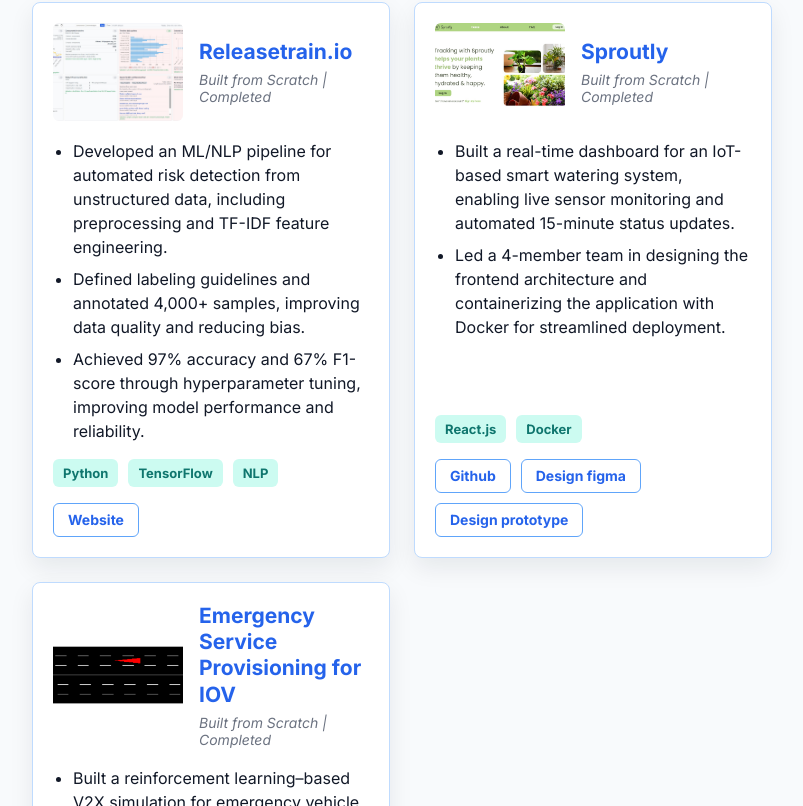
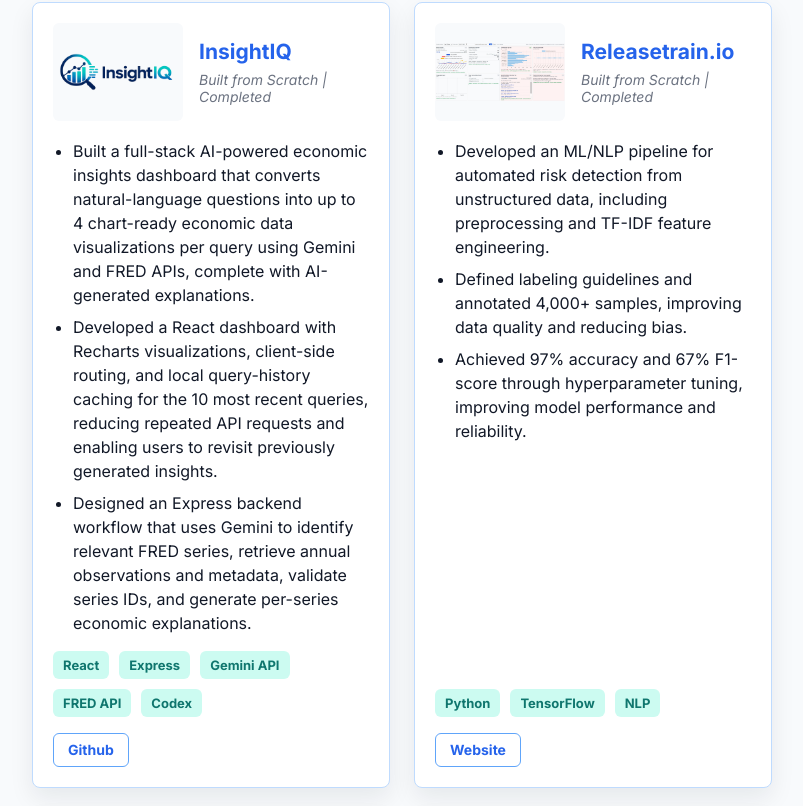
Before and after one commit to ravi-p-k-1/ravi-p-k-1.github.io, a React (Create React App) app: page / in a window 1280 px wide. Shown: the part 3814-4620 px from the top of the page, without its empty margins (388-1191 px from the left). Built offline with nearby package versions, Linux system fonts and the light colour scheme.

Commit message:
Fixed project images and added new project InsightIQ

```diff
--- a/src/assets/data/projects.json
+++ b/src/assets/data/projects.json
@@ -1,4 +1,19 @@
 [
+    {
+        "name": "InsightIQ",
+        "technologies": ["React", "Express", "Gemini API", "FRED API", "Codex"],
+        "contribution": "Built from Scratch",
+        "progress": "Completed",
+        "description": [
+            "Built a full-stack AI-powered economic insights dashboard that converts natural-language questions into up to 4 chart-ready economic data visualizations per query using Gemini and FRED APIs, complete with AI-generated explanations.",
+            "Developed a React dashboard with Recharts visualizations, client-side routing, and local query-history caching for the 10 most recent queries, reducing repeated API requests and enabling users to revisit previously generated insights.",
+            "Designed an Express backend workflow that uses Gemini to identify relevant FRED series, retrieve annual observations and metadata, validate series IDs, and generate per-series economic explanations."
+        ],
+        "image": "insightiq.png",
+        "links": {
+            "github": "https://github.com/ravi-p-k-1/InsightIQ"
+        }
+    },
     {
         "name": "Releasetrain.io",
         "technologies": ["Python", "TensorFlow", "NLP"],
--- a/src/assets/styles/projects.css
+++ b/src/assets/styles/projects.css
@@ -36,7 +36,9 @@
 .project-card-header img {
     width: 130px;
     aspect-ratio: 4 / 3;
-    object-fit: cover;
+    object-fit: contain;
+    object-position: center;
+    background: var(--color-page);
     border-radius: 6px;
     display: block;
 }
```
Also changed, not shown: src/assets/images/project-images/insightiq.png (added).
